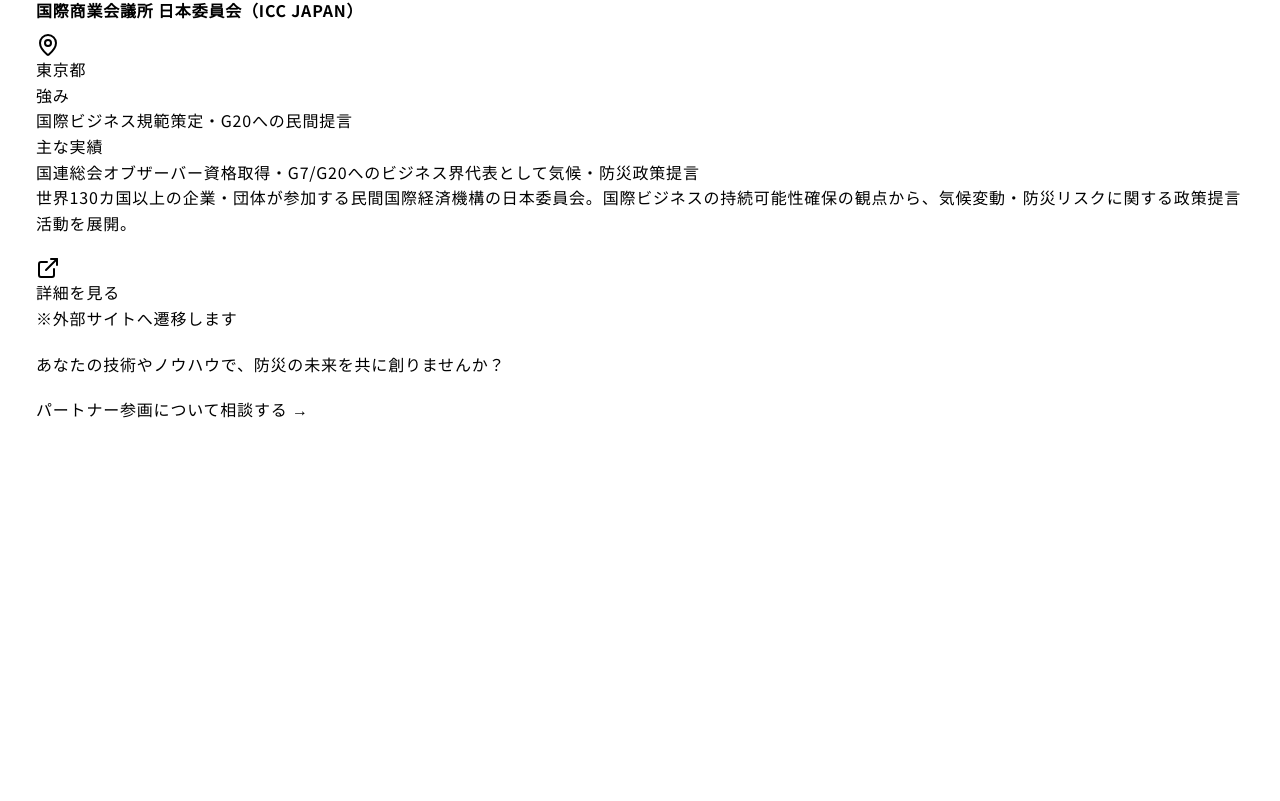
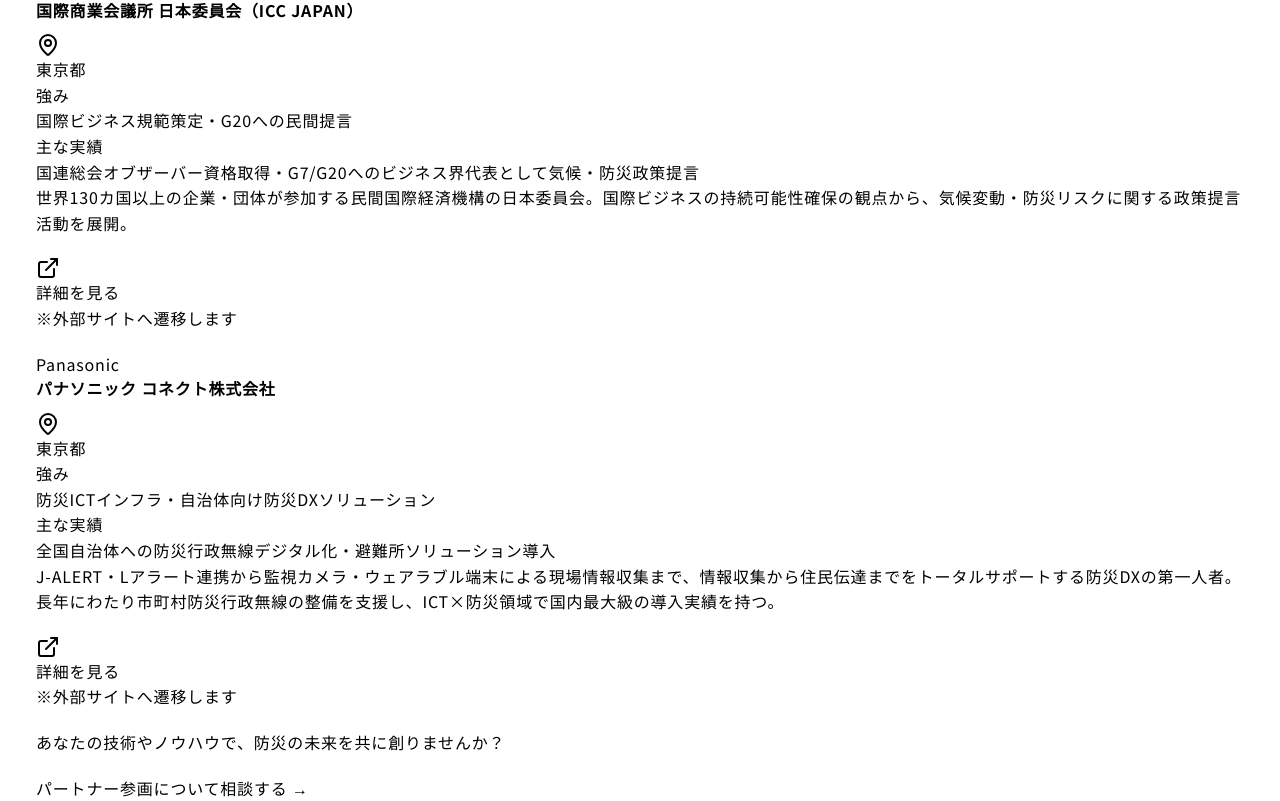
Before and after one commit to readyhironoriyamane-source/resilience-hub-mockup, a React (Vite) app in the folder client/: page /directory in a window 1280 px wide. Shown: the part 3065-3866 px from the top of the page. Before the commit the page ends 3488 px from the top, so only its background shows below. Built offline with nearby package versions, Linux system fonts and the light colour scheme.

Commit message:
Checkpoint: Added Panasonic CONNECT to the Partner Directory page.

```diff
--- a/client/src/pages/DirectoryPage.tsx
+++ b/client/src/pages/DirectoryPage.tsx
@@ -64,6 +64,15 @@ export default function DirectoryPage() {
       achievement: "国連総会オブザーバー資格取得・G7/G20へのビジネス界代表として気候・防災政策提言",
       description: "世界130カ国以上の企業・団体が参加する民間国際経済機構の日本委員会。国際ビジネスの持続可能性確保の観点から、気候変動・防災リスクに関する政策提言活動を展開。",
       logo: "ICC"
+    },
+    {
+      id: 7,
+      name: "パナソニック コネクト株式会社",
+      location: "東京都",
+      strength: "防災ICTインフラ・自治体向け防災DXソリューション",
+      achievement: "全国自治体への防災行政無線デジタル化・避難所ソリューション導入",
+      description: "J-ALERT・Lアラート連携から監視カメラ・ウェアラブル端末による現場情報収集まで、情報収集から住民伝達までをトータルサポートする防災DXの第一人者。長年にわたり市町村防災行政無線の整備を支援し、ICT×防災領域で国内最大級の導入実績を持つ。",
+      logo: "Panasonic"
     }
   ];
 
```
